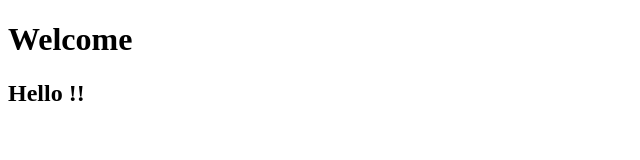
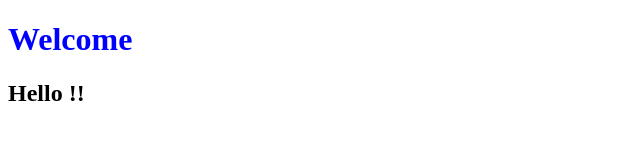
Before and after one commit to bulentsoykan/Particle-Filters-for-Digital-Twins-with-DES, a plain HTML site: page index.html in a window 1280 px wide. Shown: the whole page, without its empty margins (0-640 px from the left). Drawn offline with Linux system fonts and the light colour scheme.

Commit message:
add style inline

```diff
--- a/index.html
+++ b/index.html
@@ -6,7 +6,7 @@
     <title>Document</title>
 </head>
 <body>
-    <h1>Welcome</h1>
+    <h1 style="color: blue;">Welcome</h1>
     <h2> Hello !!</h2>
 </body>
 </html>
```
